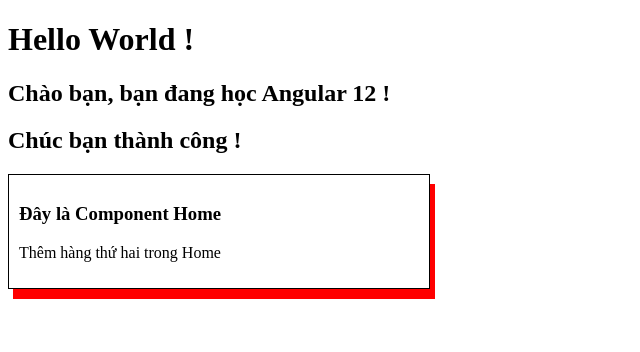
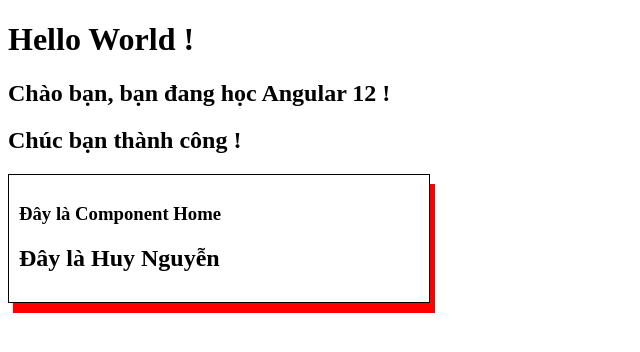
Before and after one commit to lucuong/Angular12, an Angular app: page / in a window 1280 px wide. Shown: the top 352 px of the page, without its empty margins (0-640 px from the left). Built offline with nearby package versions, Linux system fonts and the light colour scheme.

Commit message:
DataBinding Value

```diff
--- a/src/app/home/home.component.html
+++ b/src/app/home/home.component.html
@@ -1,6 +1,6 @@
 <div class="test">
 
 <h3>Đây là Component Home</h3>
-<p>Thêm hàng thứ hai trong Home</p>
 
+<h2>Đây là {{ name }}</h2>
 </div>
--- a/src/app/home/home.component.ts
+++ b/src/app/home/home.component.ts
@@ -6,5 +6,5 @@ import { Component } from '@angular/core';
   styleUrls: ['./home.component.scss']
 })
 export class HomeComponent {
-
+ public name = "Huy Nguyễn";
 }
```
